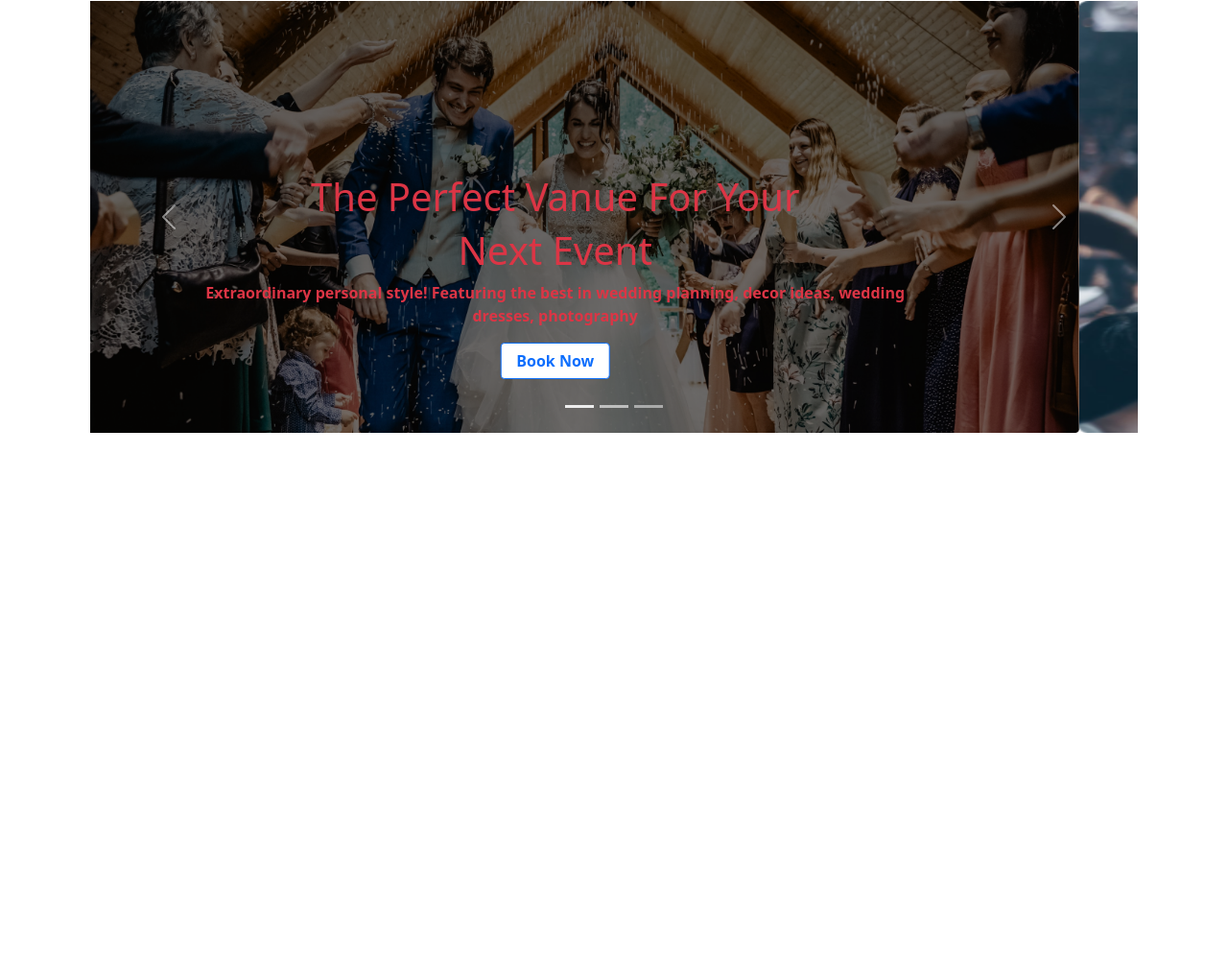
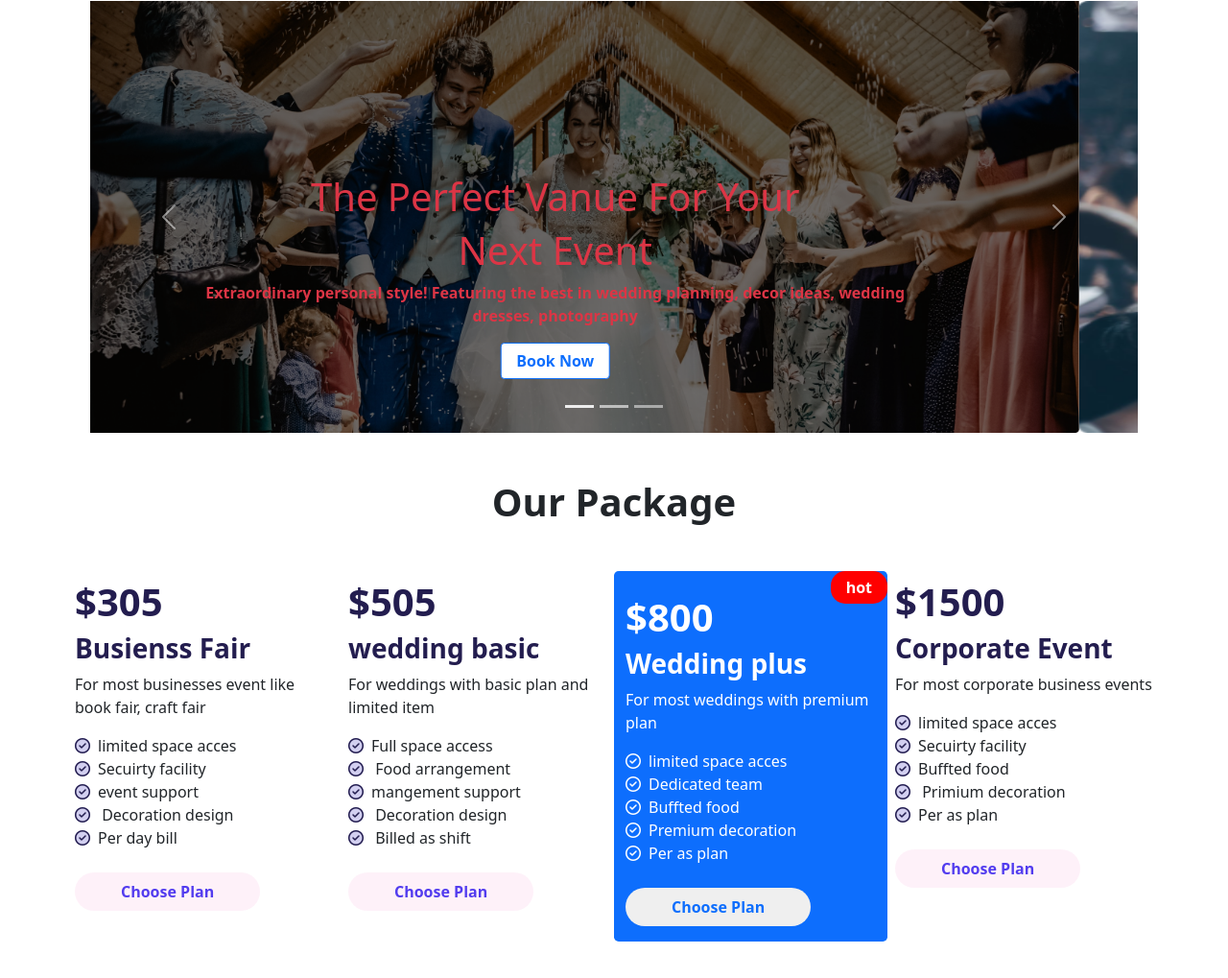
Before and after one commit to Anikroy7/red-rose-convention, a plain HTML site: page index.html in a window 1280 px wide. Shown: the part 87-1106 px from the top of the page at 96% size. Before the commit the page ends 800 px from the top, so only its background shows below. Drawn offline with nearby package versions, Linux system fonts and the light colour scheme.

Commit message:
main section 1st card added

```diff
--- a/css/style.css
+++ b/css/style.css
@@ -12,3 +12,25 @@ body{
   width: 1440px;
 
 }
+.main-section-card-title{
+  color: #231D4F;
+
+}
+.icon-color{
+  background-color: #d2cff0;
+  color: #231D4F;
+  border-radius: 8px;
+
+}
+.card-button-color{
+  background: #f496d223;
+  color: #371fecdc;
+
+}
+.highlight-card-hot-text{
+
+  background-color: red;
+  color: white;
+  padding: 5px;
+  border-radius: 15px;
+}
--- a/index.html
+++ b/index.html
@@ -8,10 +8,15 @@
     <title>Convention center </title>
     <!-- style link -->
     <link rel="stylesheet" href="css/style.css">
+
     <!--google font link -->
     <link rel="preconnect" href="https://fonts.googleapis.com">
     <link rel="preconnect" href="https://fonts.gstatic.com" crossorigin>
     <link href="https://fonts.googleapis.com/css2?family=Poppins&display=swap" rel="stylesheet">
+
+    <!-- font-awesome -->
+    <script src="https://kit.fontawesome.com/b6b2afb38b.js" crossorigin="anonymous"></script>
+
     <!-- bootstrap link -->
     <link href="https://cdn.jsdelivr.net/npm/bootstrap@5.1.3/dist/css/bootstrap.min.css" rel="stylesheet"
         integrity="sha384-1BmE4kWBq78iYhFldvKuhfTAU6auU8tT94WrHftjDbrCEXSU1oBoqyl2QvZ6jIW3" crossorigin="anonymous">
@@ -120,7 +125,93 @@
 
         </section>
 
+
     </header>
+
+    <!-- ----------main section added--------- -->
+
+
+    <main class="container my-5">
+
+        <section>
+            <h1 class="text-center fw-bold mx-5 my-5">Our Package</h1>
+            <div class="row">
+                <div class="col-lg-3 p-2">
+                    <h1 class="main-section-card-title fw-bold">$305</h1>
+                    <h3 class="main-section-card-title fw-bold">Busienss Fair</h3>
+                    <p>For most businesses event like book fair, craft fair</p>
+                    <p>
+                        <i class="far fa-check-circle me-2 icon-color"></i><span>limited space acces</span><br>
+                        <i class="far fa-check-circle me-2 icon-color"></i><span>Secuirty facility</span><br>
+                        <i class="far fa-check-circle me-2 icon-color"></i><span>event support </span><br>
+                        <i class="far fa-check-circle me-2 icon-color"></i><span> Decoration design</span><br>
+                        <i class="far fa-check-circle me-2 icon-color"></i><span>Per day bill</span>
+                    </p>
+                    <p><button type="button"
+                            class=" px-5 card-button-color py-2 border-0 mt-2 rounded-pill fw-bold">Choose
+                            Plan</button>
+                    </p>
+
+                </div>
+                <div class="col-lg-3 p-2">
+                    <h1 class="main-section-card-title fw-bold">$505</h1>
+                    <h3 class="main-section-card-title fw-bold">wedding basic</h3>
+                    <p>For weddings with basic plan and limited item</p>
+                    <p>
+                        <i class="far fa-check-circle me-2 icon-color"></i><span>Full space access</span><br>
+                        <i class="far fa-check-circle me-2 icon-color"></i><span> Food arrangement</span><br>
+                        <i class="far fa-check-circle me-2 icon-color"></i><span>mangement support</span><br>
+                        <i class="far fa-check-circle me-2 icon-color"></i><span> Decoration design</span><br>
+                        <i class="far fa-check-circle me-2 icon-color"></i><span> Billed as shift</span>
+                    </p>
+                    <p><button type="button"
+                            class=" px-5 card-button-color py-2 border-0 mt-2 rounded-pill fw-bold">Choose
+                            Plan</button>
+                    </p>
+
+                </div>
+                <div class="col-lg-3 pt-4 bg-primary text-white position-relative rounded-3">
+                    <h1 class="fw-bold">$800</h1>
+                    <h3 class="fw-bold">Wedding plus</h3>
+                    <p>For most weddings with premium plan</p>
+                    <p>
+                        <i class="far fa-check-circle me-2 "></i><span>limited space acces</span><br>
+                        <i class="far fa-check-circle me-2"></i><span>Dedicated team</span><br>
+                        <i class="far fa-check-circle me-2 "></i><span>Buffted food </span><br>
+                        <i class="far fa-check-circle me-2"></i><span>Premium decoration</span><br>
+                        <i class="far fa-check-circle me-2"></i><span>Per as plan</span>
+                    </p>
+                    <p><button type="button" class=" px-5 text-primary py-2 border-0 mt-2 rounded-pill fw-bold">Choose
+                            Plan</button>
+                    </p>
+                    <span class="highlight-card-hot-text px-3 fw-bold position-absolute top-0 end-0">
+                        hot
+                    </span>
+
+                </div>
+                <div class="col-lg-3 p-2">
+                    <h1 class="main-section-card-title fw-bold">$1500</h1>
+                    <h3 class="main-section-card-title fw-bold">Corporate Event</h3>
+                    <p>For most corporate business events</p>
+                    <p>
+                        <i class="far fa-check-circle me-2 icon-color"></i><span>limited space acces</span><br>
+                        <i class="far fa-check-circle me-2 icon-color"></i><span>Secuirty facility</span><br>
+                        <i class="far fa-check-circle me-2 icon-color"></i><span>Buffted food</span><br>
+                        <i class="far fa-check-circle me-2 icon-color"></i><span> Primium decoration</span><br>
+                        <i class="far fa-check-circle me-2 icon-color"></i><span>Per as plan</span>
+                    </p>
+                    <p><button type="button"
+                            class=" px-5 card-button-color py-2 border-0 mt-2 rounded-pill fw-bold">Choose
+                            Plan</button>
+                    </p>
+
+                </div>
+
+            </div>
+        </section>
+
+    </main>
+
     <!-- js link -->
     <script src="https://cdn.jsdelivr.net/npm/bootstrap@5.1.3/dist/js/bootstrap.bundle.min.js"
         integrity="sha384-ka7Sk0Gln4gmtz2MlQnikT1wXgYsOg+OMhuP+IlRH9sENBO0LRn5q+8nbTov4+1p"
```
